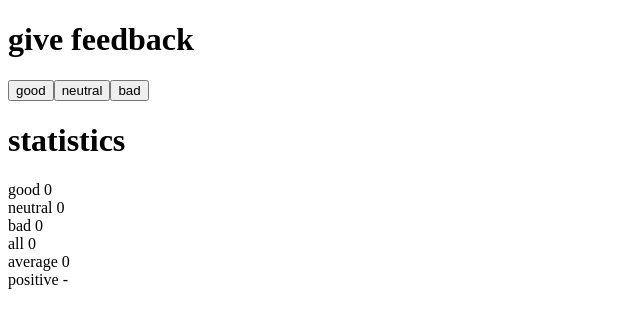
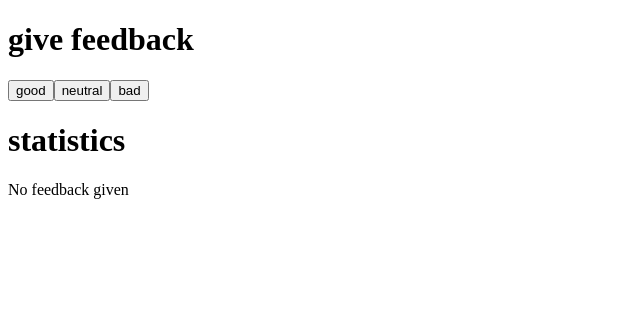
Before and after one commit to joanojan/ReactJS_fullstack, a React (Vite) app in the folder part1/unicafe/: page / in a window 1280 px wide. Shown: the top 328 px of the page, without its empty margins (0-640 px from the left). Built offline with nearby package versions, Linux system fonts and the light colour scheme.

Commit message:
unicafe step 4

```diff
--- a/part1/unicafe/src/App.jsx
+++ b/part1/unicafe/src/App.jsx
@@ -12,6 +12,7 @@ const Statistics = ({ good, neutral, bad, text }) => {
     const all = good + bad + neutral
     const avg = all / 3
     const positive = (good / all) * 100
+    if (positive || neutral || bad)
         return (
             <div>
                 <h1>{text}</h1>
@@ -21,8 +22,14 @@ const Statistics = ({ good, neutral, bad, text }) => {
                     bad {bad}<br />
                     all {all}<br />
                     average {avg}<br />
-                positive {positive ? `${positive}%` : "-"}<br />
+                    positive {positive}%<br />
                 </p>
+            </div>
+        )
+    return (
+        <div>
+            <h1>{text}</h1>
+            <p>No feedback given</p>
         </div>
     )
 }
```
Lines whose indentation alone changed are shown as unchanged.
